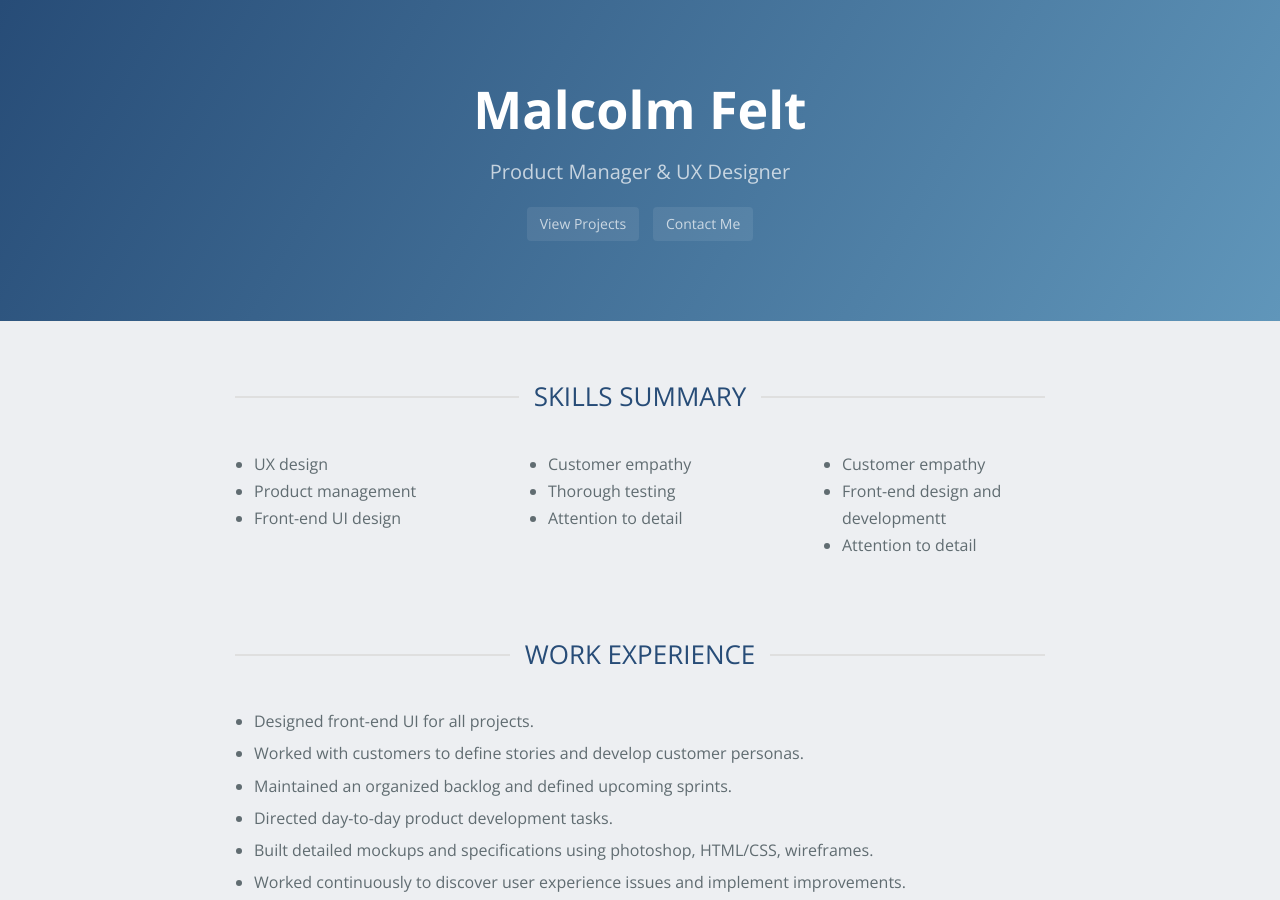
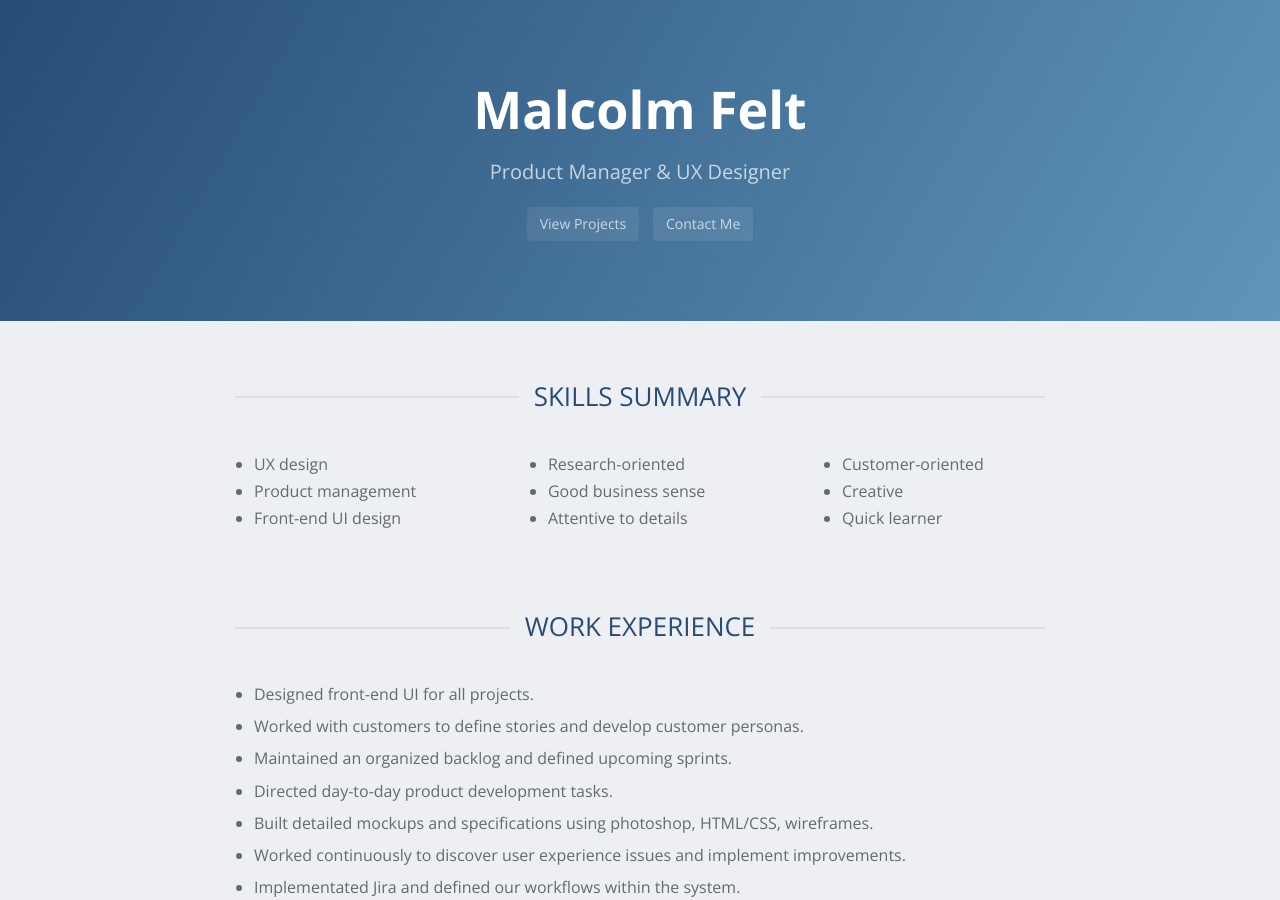
Before and after one commit to mfelt/mfelt.github.io, a Jekyll site: the page built from index.md, in a window 1280 px wide and 900 px high. Built offline with Jekyll 4.4.1, drawn with Linux system fonts in a browser that asks for light colours; nearby versions of some CDN libraries; our own code applies the rules of GitHub Pages for plain Markdown files.

Commit message:
Update index.md

```diff
--- a/index.md
+++ b/index.md
@@ -10,16 +10,16 @@
   </div>
   <div class="col-xs-12 col-sm-4">
     <ul>
-      <li>Customer empathy</li>
-      <li>Thorough testing</li>
-      <li>Attention to detail</li>
+      <li>Research-oriented</li>
+      <li>Good business sense</li>
+      <li>Attentive to details</li>
     </ul>
   </div>
     <div class="col-xs-12 col-sm-4">
       <ul>
-        <li>Customer empathy</li>
-        <li>Front-end design and developmentt</li>
-        <li>Attention to detail</li>
+        <li>Customer-oriented</li>
+        <li>Creative</li>
+        <li>Quick learner</li>
      </ul>
   </div>
 </div>
```
